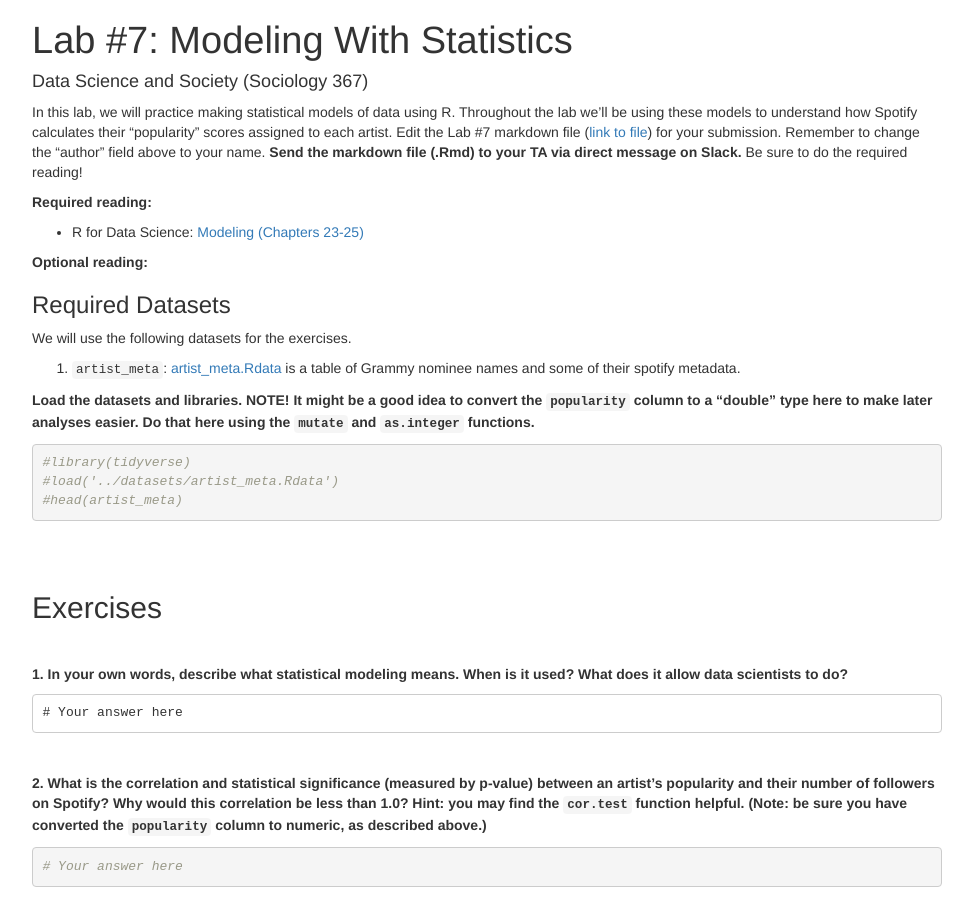
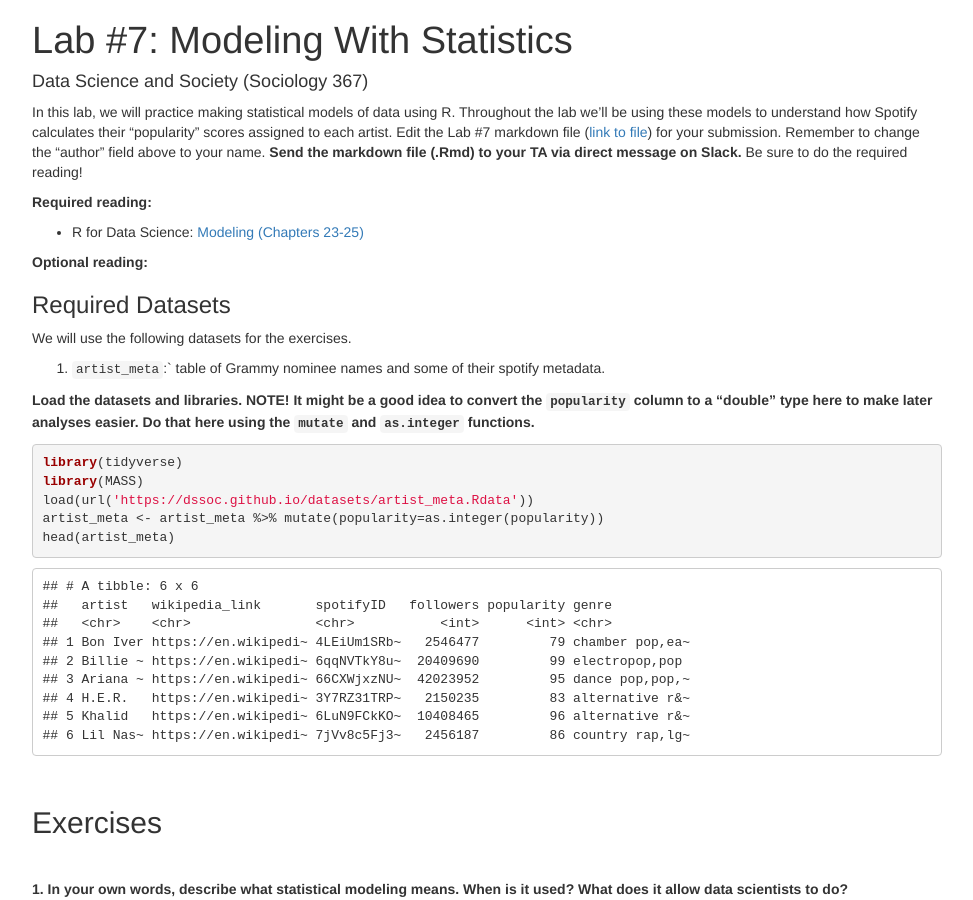
Before and after one commit to dssoc/dssoc.github.io, a Jekyll site: the page assignments/Lab_7.html, which Jekyll copies as it is, in a window 1280 px wide and 900 px high. Shown: the whole window, without its empty margins (153-1126 px from the left). Built offline with Jekyll 4.4.1, drawn with Linux system fonts in a browser that asks for light colours.

Commit message:
added line breaks and changed wording slightly

```diff
--- a/assignments/Lab_7.html
+++ b/assignments/Lab_7.html
@@ -391,13 +391,24 @@ summary {
 <h3>Required Datasets</h3>
 <p>We will use the following datasets for the exercises.</p>
 <ol style="list-style-type: decimal">
-<li><code>artist_meta</code>: <a href="https://github.com/dssoc/dssoc.github.io/raw/master/datasets/artist_meta.Rdata">artist_meta.Rdata</a> is a table of Grammy nominee names and some of their spotify metadata.</li>
+<li><code>artist_meta</code>:` table of Grammy nominee names and some of their spotify metadata.</li>
 </ol>
 <p><strong>Load the datasets and libraries. NOTE! It might be a good idea to convert the <code>popularity</code> column to a “double” type here to make later analyses easier. Do that here using the <code>mutate</code> and <code>as.integer</code> functions.</strong></p>
-<pre class="r"><code>#library(tidyverse)
-#load(&#39;../datasets/artist_meta.Rdata&#39;)
-#head(artist_meta)</code></pre>
-<p><br /><br /></p>
+<pre class="r"><code>library(tidyverse)
+library(MASS)
+load(url(&#39;https://dssoc.github.io/datasets/artist_meta.Rdata&#39;))
+artist_meta &lt;- artist_meta %&gt;% mutate(popularity=as.integer(popularity))
+head(artist_meta)</code></pre>
+<pre><code>## # A tibble: 6 x 6
+##   artist   wikipedia_link       spotifyID   followers popularity genre
+##   &lt;chr&gt;    &lt;chr&gt;                &lt;chr&gt;           &lt;int&gt;      &lt;int&gt; &lt;chr&gt;
+## 1 Bon Iver https://en.wikipedi~ 4LEiUm1SRb~   2546477         79 chamber pop,ea~
+## 2 Billie ~ https://en.wikipedi~ 6qqNVTkY8u~  20409690         99 electropop,pop
+## 3 Ariana ~ https://en.wikipedi~ 66CXWjxzNU~  42023952         95 dance pop,pop,~
+## 4 H.E.R.   https://en.wikipedi~ 3Y7RZ31TRP~   2150235         83 alternative r&amp;~
+## 5 Khalid   https://en.wikipedi~ 6LuN9FCkKO~  10408465         96 alternative r&amp;~
+## 6 Lil Nas~ https://en.wikipedi~ 7jVv8c5Fj3~   2456187         86 country rap,lg~</code></pre>
+<p><br /></p>
 </div>
 <div id="exercises" class="section level2">
 <h2>Exercises</h2>
--- a/assignments/Lab_8.html
+++ b/assignments/Lab_8.html
@@ -418,19 +418,25 @@ load(url(&#39;https://dssoc.github.io/datasets/Coronavirus_Tweets.Rdata&#39;))</
 ex &lt;- &quot;BREAKING NEWS - @brumleader urges everyone to do their bit in order to tackle the threat posed by rising coronavirus case numbers in city. Full statement here:\n\nhttps://t.co/3tbc6xcRFP\n\n#KeepBrumSafe\n#Btogether\n#COVID19\n#Coronavirus https://t.co/mo5bPUgGgC&quot;
 
 # your solution here</code></pre>
+<p><br /></p>
 <p><strong>2. Add two new columns to the <code>covid_tweets</code> dataframe: <code>n_link</code> should include the number of URLs in the Tweet text, and <code>n_ht</code> should be the number of hashtags. Then, create a linear model predicting <code>retweet_count</code> from <code>n_link</code> and <code>n_ht</code>. Were either of these predictors statistically significant? Are they significant predictors of <code>favorite_count</code>? Be sure to show the model summaries.</strong> Hint: be sure to read the stringr documentation.</p>
 <pre class="r"><code># your solution here</code></pre>
+<p><br /></p>
 <p><strong>3. Using stringr and dplyr, produce a dataframe consisting of the 5 most used hashtags in our Tweets with the number of times they were used.</strong> Hints: (1) you may want to check out the <code>unnest</code> function; (2) for reference, there are 55 unique hashtags in the dataset when ignoring capitalization.</p>
 <pre class="r"><code># your solution here</code></pre>
+<p><br /></p>
 <p><strong>4. Create a new column in <code>covid_tweets</code> called <code>cleaned</code> which includes the original Tweets with hashtags and links removed. We will use this column for the remaining questions.</strong></p>
 <pre class="r"><code># your solution here</code></pre>
+<p><br /></p>
 <p><strong>5. Using tidytext, produce a dataframe showing the ten most common words in English-language Tweets after URLs and hashtags have been removed (use our new column <code>cleaned</code>). Then secondly show the most common words excluding stopwords.</strong> Hint: look at the tidytext docs for <code>unnest_tokens</code>.</p>
 <pre class="r"><code># your solution here</code></pre>
 <p><br /></p>
 <p><strong>6. Create a document-term matrix which including english-language Tweets. We will discuss what to do with a dtm in the next lab.</strong></p>
 <pre class="r"><code># your solution here</code></pre>
+<p><br /></p>
 <p><strong>7. How could you potentially use text analysis in the final project you have been working on? (You don’t necessarily need to do it for the project, just think hypothetically).</strong></p>
 <pre><code>response</code></pre>
+<p><br /></p>
 <p><strong>8. Last week you proposed some datasets that you might be able to use for our final projects in the class. If you haven’t yet, try to download or otherwise get access to the dataset so you can start playing with it. Either way, what did you find? Did your data have the information you needed after all? Was it as easy to access as you expected? Even if you’re not able to get all the data by now, write something about your plan for getting access to the data.</strong></p>
 <pre><code>response</code></pre>
 </div>
```
Also changed, not shown: assignments/Lab_7.Rmd (+1 -15 lines), assignments/Lab_8.Rmd (+7 -4 lines).
